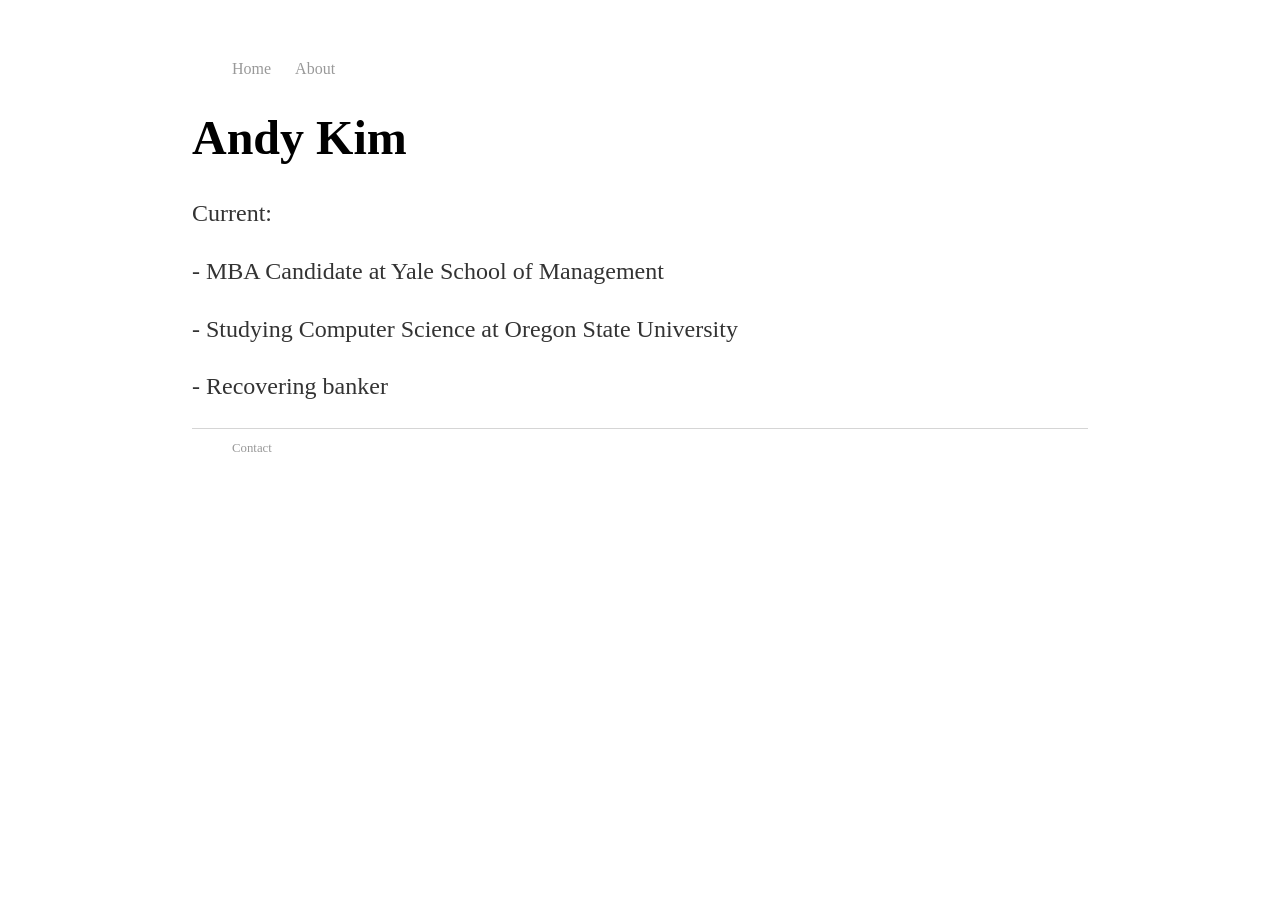
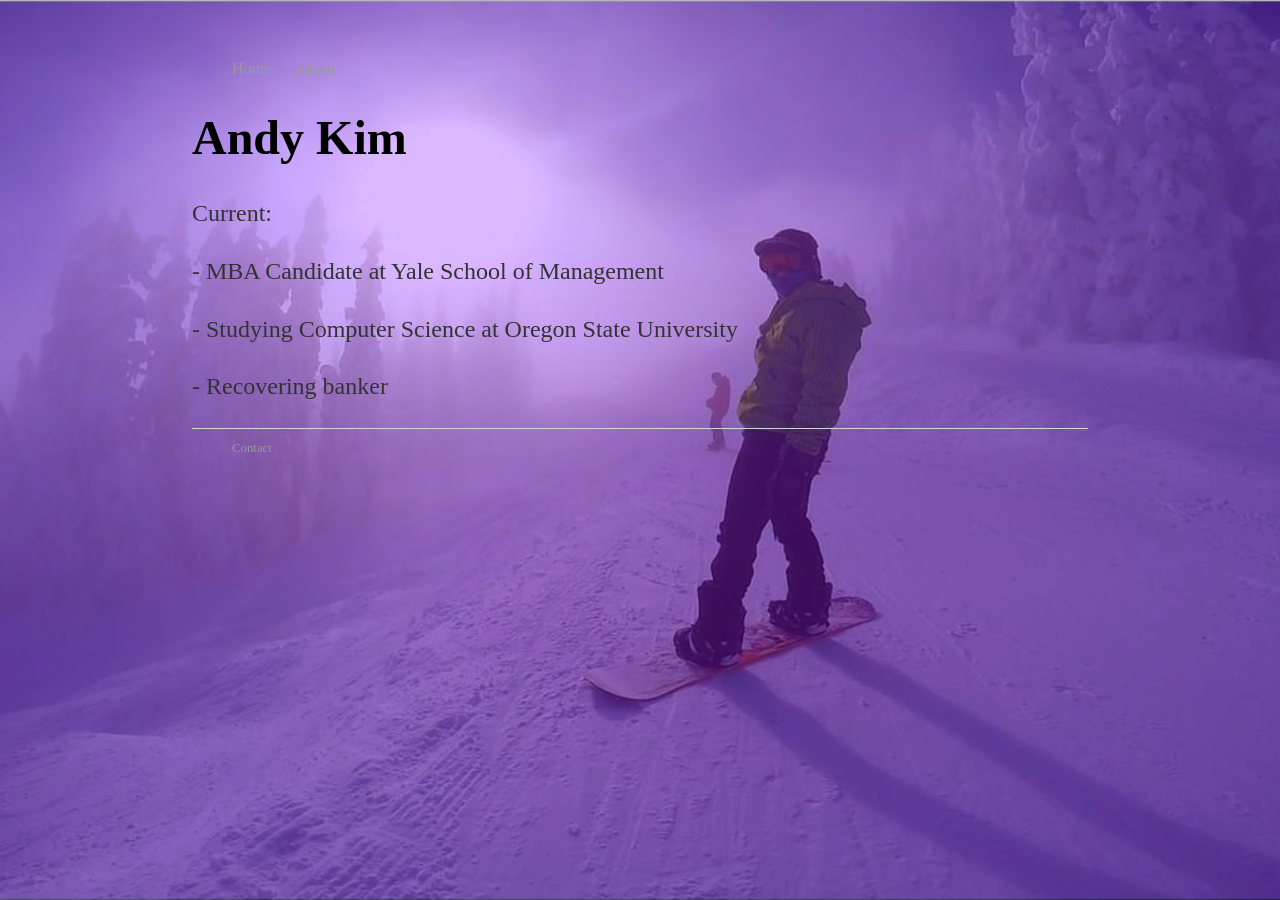
Before and after one commit to andykimmay/andykimmay.github.io, a Jekyll site: the page built from index.html, in a window 1280 px wide. Built offline with Jekyll 4.4.1, drawn with Linux system fonts in a browser that asks for light colours.

Commit message:
Update main.css

```diff
--- a/css/main.css
+++ b/css/main.css
@@ -42,3 +42,11 @@ ul.posts {
 ul.posts li {
     list-style: none;
 }
+
+html {
+  background: url(https://github.com/andykimmay/andykimmay.github.io/blob/master/drawing.png) no-repeat center center fixed;
+  -webkit-background-size: cover;
+  -moz-background-size: cover;
+  -o-background-size: cover;
+  background-size: cover;
+}
```
